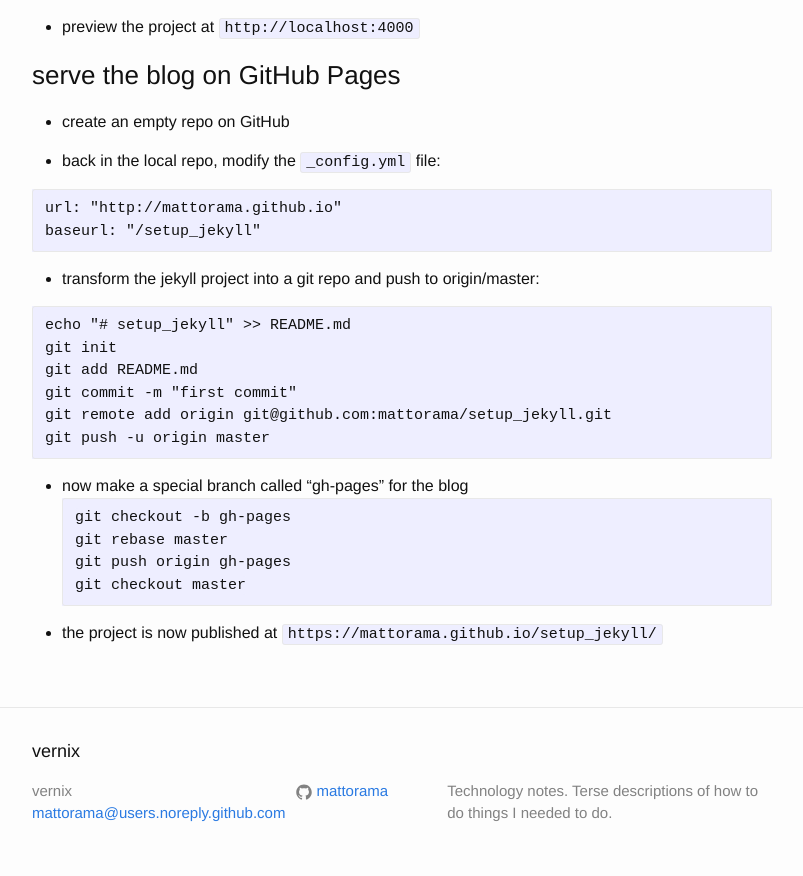
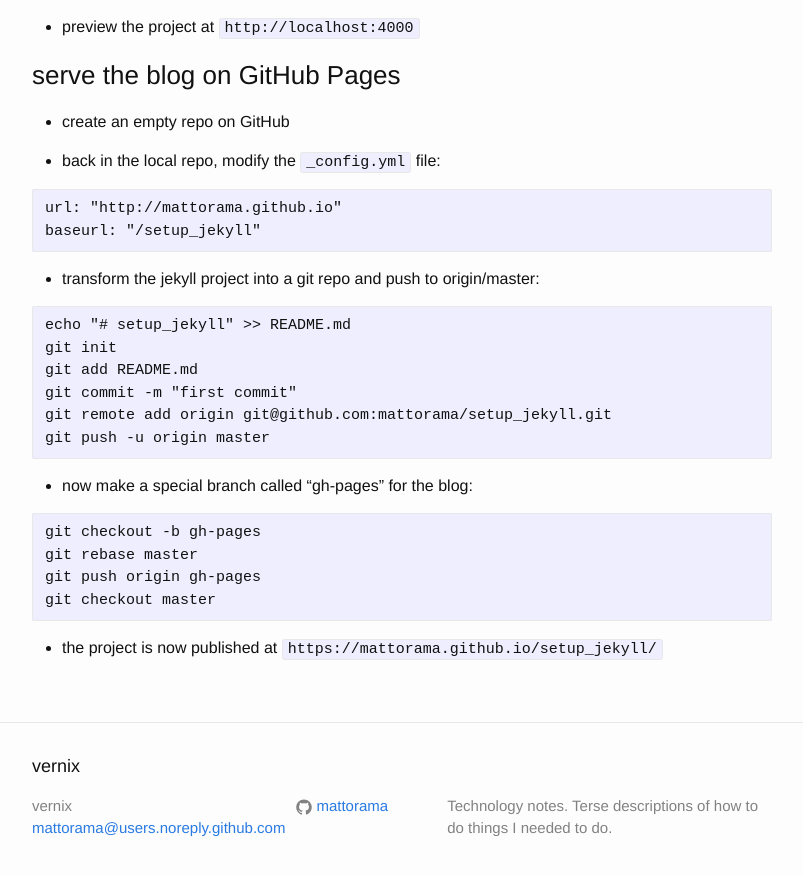
Before and after one commit to mattorama/vernix, a Jekyll site: the page built from _posts/2016-06-21-jekyll.md, in a window 1280 px wide and 900 px high, scrolled down 974 px. Shown: the top 876 px of the window, without its empty margins (238-1041 px from the left). Built offline with Jekyll 4.4.1, drawn with Linux system fonts in a browser that asks for light colours.

````diff
--- a/_posts/2016-06-21-jekyll.md
+++ b/_posts/2016-06-21-jekyll.md
@@ -71,7 +71,8 @@ git remote add origin git@github.com:mattorama/setup_jekyll.git
 git push -u origin master
 ```
 
-* now make a special branch called "gh-pages" for the blog
+* now make a special branch called "gh-pages" for the blog:
+
 ```
 git checkout -b gh-pages
 git rebase master
````
